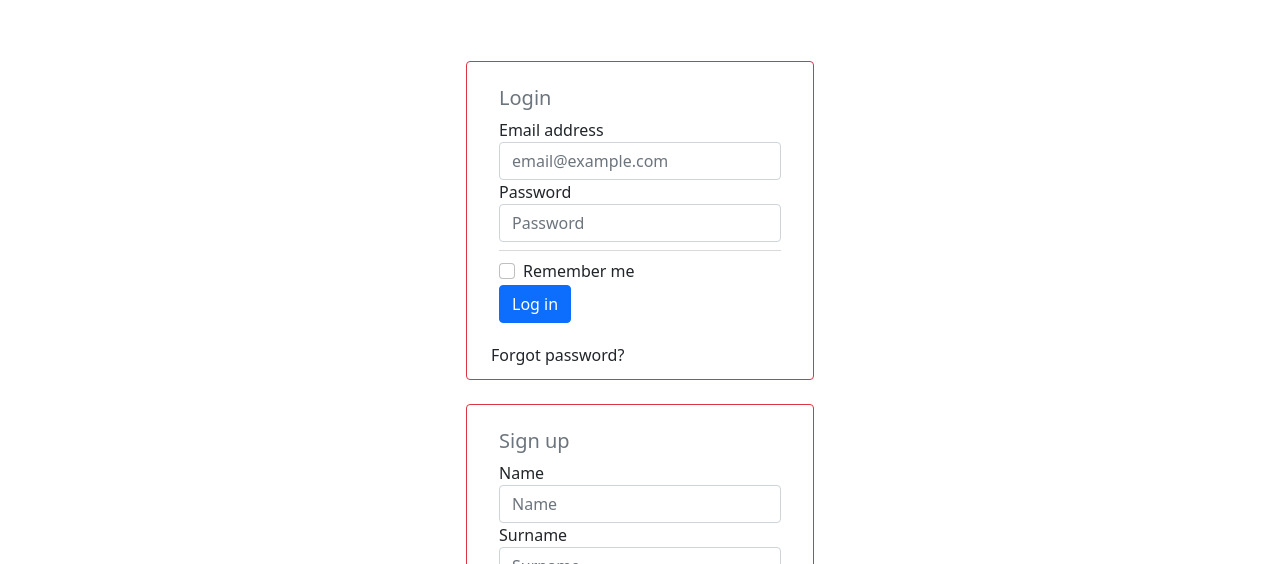
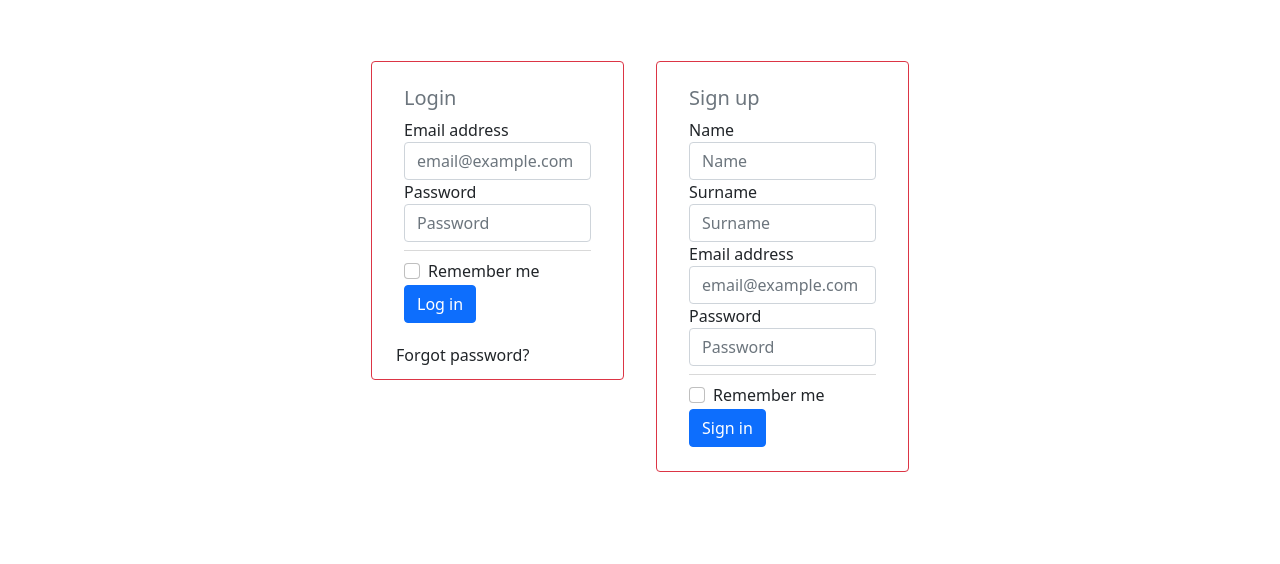
Before and after one commit to ThiagoCal/Store1, a plain HTML site: page webpage/index2.html in a window 1280 px wide. Shown: the part 236-800 px from the top of the page. Drawn offline with nearby package versions, Linux system fonts and the light colour scheme.

Commit message:
Side by side

```diff
--- a/webpage/index2.html
+++ b/webpage/index2.html
@@ -64,8 +64,8 @@
 <div class="container">
 <div class="row">
 
-    <div class="col-4"></div>
-    <div class="col-4" style="display: inline;" >
+    <div class="col-3"></div>
+    <div class="col-3">
         <div class="p-2 mx-1 border border-danger rounded">
             <form class="px-4 py-3">
                 <div class="form-group">
@@ -88,9 +88,9 @@
             </form>
             <a class="dropdown-item" href="#">Forgot password?</a>
         </div>
+    </div>
 
-        <br>
-
+    <div class="col-3">
         <div class="p-2 mx-1 border border-danger rounded">
             <form class="px-4 py-3">
                 <div class="form-group">
@@ -121,7 +121,7 @@
             </form>
         </div>
     </div>
-    <div class="col-4"></div>
+    <div class="col-3"></div>
 
 </div>
 </div>
```
